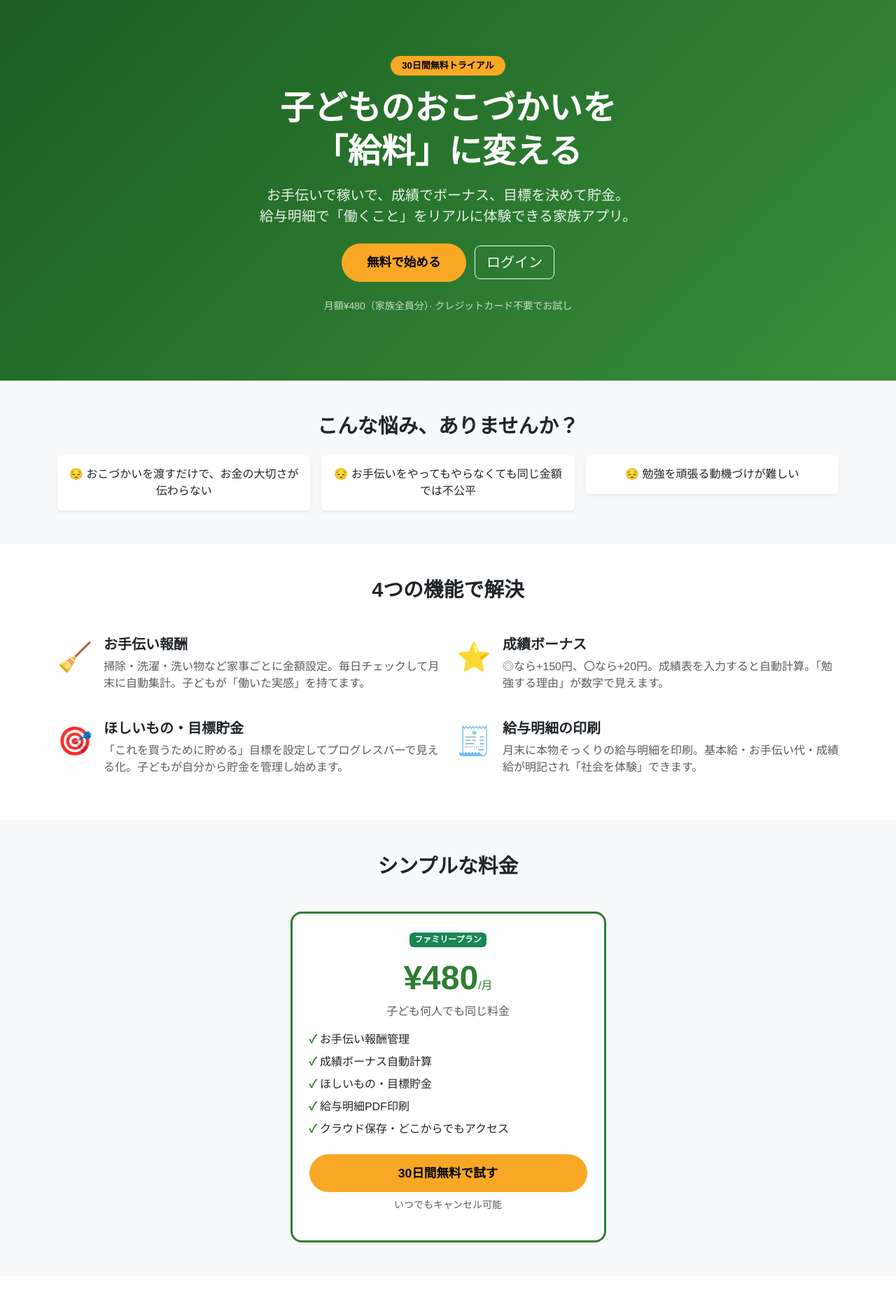
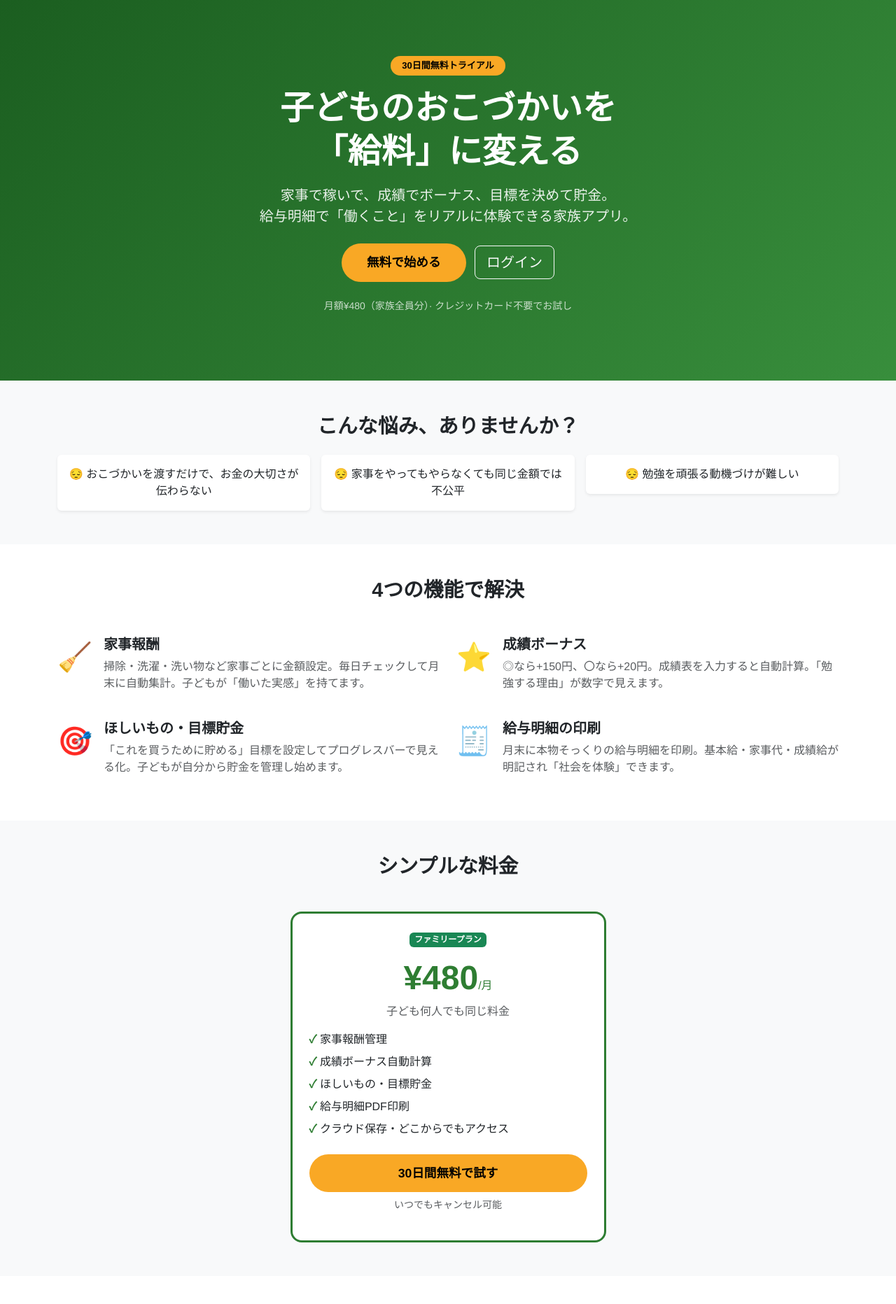
Before and after one commit to cistus-01/allowance-app, a Flask app: page / in a window 1280 px wide. Shown: the top 1864 px of the page at 70% size. Run offline with Flask 3, Linux system fonts and the light colour scheme; parts of the project's set-up code (start-up, migrations or seed data) failed here and were passed over.

Commit message:
Replace お手伝い with 家事 throughout app
Household chores are responsibilities, not helping out.

Co-Authored-By: Claude Sonnet 4.6 <noreply@anthropic.com>

```diff
--- a/app/routes/home.py
+++ b/app/routes/home.py
@@ -45,7 +45,7 @@ def index():
                 salary = calc_monthly_salary(selected_id, today.year, today.month)
                 balance = calc_balance(selected_id)
 
-        # 今日の全子供のお手伝いチェック数（ホーム一覧用）
+        # 今日の全子供の家事チェック数（ホーム一覧用）
         today_str = today.isoformat()
         chore_counts_today = {}
         for child in (children or []):
@@ -71,7 +71,7 @@ def index():
             (current_user.id,)
         ).fetchone()
 
-        # 今日のお手伝いチェック状況
+        # 今日の家事チェック状況
         chore_types = db.execute('SELECT * FROM chore_types WHERE is_active=1 ORDER BY sort_order').fetchall()
         today_str = today.isoformat()
         today_checks = {}
@@ -82,7 +82,7 @@ def index():
             ).fetchone()
             today_checks[str(ct['id'])] = row is not None
 
-        # 目標達成まであと何日？（全お手伝い毎日やった場合の最短日数）
+        # 目標達成まであと何日？（全家事毎日やった場合の最短日数）
         days_to_goal = None
         if top_goal:
             remaining = top_goal['target_amount'] - balance
--- a/app/templates/billing/index.html
+++ b/app/templates/billing/index.html
@@ -44,7 +44,7 @@
       <div class="card-header">プレミアムプラン — ¥480/月</div>
       <div class="card-body">
         <ul class="list-unstyled mb-4">
-          <li class="mb-2">✅ お手伝い報酬の管理</li>
+          <li class="mb-2">✅ 家事報酬の管理</li>
           <li class="mb-2">✅ 成績ボーナス自動計算</li>
           <li class="mb-2">✅ ほしいもの・目標貯金</li>
           <li class="mb-2">✅ 給与明細PDF印刷</li>
--- a/app/templates/home/index_child.html
+++ b/app/templates/home/index_child.html
@@ -51,7 +51,7 @@
 {% if chore_types %}
 <div class="mb-3">
   <div class="d-flex align-items-center justify-content-between mb-2">
-    <div class="fw-bold">今日のお手伝い</div>
+    <div class="fw-bold">今日の家事</div>
     <a href="{{ url_for('chores.index') }}" class="text-muted small">もっと見る →</a>
   </div>
   <div class="d-flex flex-wrap gap-2" id="quick-chores">
--- a/app/templates/home/lp.html
+++ b/app/templates/home/lp.html
@@ -3,11 +3,11 @@
 <head>
 <meta charset="UTF-8">
 <meta name="viewport" content="width=device-width, initial-scale=1.0">
-<title>おこづかい帳 | 子どものお金教育アプリ — お手伝い・成績・目標貯金を一括管理</title>
-<meta name="description" content="小学生のおこづかい管理アプリ。お手伝いで稼ぎ、成績でボーナス、目標を決めて貯金。給与明細で「働くこと」をリアルに体験。30日間無料トライアル、月額¥480。">
-<meta name="keywords" content="おこづかい アプリ,子供 おこづかい 管理,お手伝い 報酬,お金教育 小学生,こづかい帳 アプリ">
+<title>おこづかい帳 | 子どものお金教育アプリ — 家事・成績・目標貯金を一括管理</title>
+<meta name="description" content="小学生のおこづかい管理アプリ。家事で稼ぎ、成績でボーナス、目標を決めて貯金。給与明細で「働くこと」をリアルに体験。30日間無料トライアル、月額¥480。">
+<meta name="keywords" content="おこづかい アプリ,子供 おこづかい 管理,家事 報酬,お金教育 小学生,こづかい帳 アプリ">
 <meta property="og:title" content="おこづかい帳 — 子どものお金教育アプリ">
-<meta property="og:description" content="お手伝い×成績×目標貯金で、子どもがお金を楽しく学べる。月額¥480、30日無料。">
+<meta property="og:description" content="家事×成績×目標貯金で、子どもがお金を楽しく学べる。月額¥480、30日無料。">
 <meta property="og:type" content="website">
 <meta property="og:url" content="https://allowance-app-98k3.onrender.com/">
 <link rel="canonical" href="https://allowance-app-98k3.onrender.com/">
@@ -37,7 +37,7 @@ footer { background: #1a1a1a; color: #aaa; }
   <div class="container">
     <span class="badge-free mb-3 d-inline-block">30日間無料トライアル</span>
     <h1 class="mb-3">子どものおこづかいを<br>「給料」に変える</h1>
-    <p class="lead mb-4">お手伝いで稼いで、成績でボーナス、目標を決めて貯金。<br>給与明細で「働くこと」をリアルに体験できる家族アプリ。</p>
+    <p class="lead mb-4">家事で稼いで、成績でボーナス、目標を決めて貯金。<br>給与明細で「働くこと」をリアルに体験できる家族アプリ。</p>
     <a href="/register/" class="btn btn-cta btn-lg me-2 mb-2">無料で始める</a>
     <a href="/auth/login" class="btn btn-outline-light btn-lg mb-2">ログイン</a>
     <p class="mt-3 small opacity-75">月額¥480（家族全員分）· クレジットカード不要でお試し</p>
@@ -53,7 +53,7 @@ footer { background: #1a1a1a; color: #aaa; }
         <div class="card border-0 shadow-sm p-3">😔 おこづかいを渡すだけで、お金の大切さが伝わらない</div>
       </div>
       <div class="col-md-4 col-10">
-        <div class="card border-0 shadow-sm p-3">😔 お手伝いをやってもやらなくても同じ金額では不公平</div>
+        <div class="card border-0 shadow-sm p-3">😔 家事をやってもやらなくても同じ金額では不公平</div>
       </div>
       <div class="col-md-4 col-10">
         <div class="card border-0 shadow-sm p-3">😔 勉強を頑張る動機づけが難しい</div>
@@ -71,7 +71,7 @@ footer { background: #1a1a1a; color: #aaa; }
         <div class="d-flex gap-3 align-items-start">
           <div class="feature-icon">🧹</div>
           <div>
-            <h5 class="fw-bold">お手伝い報酬</h5>
+            <h5 class="fw-bold">家事報酬</h5>
             <p class="text-muted">掃除・洗濯・洗い物など家事ごとに金額設定。毎日チェックして月末に自動集計。子どもが「働いた実感」を持てます。</p>
           </div>
         </div>
@@ -99,7 +99,7 @@ footer { background: #1a1a1a; color: #aaa; }
           <div class="feature-icon">🧾</div>
           <div>
             <h5 class="fw-bold">給与明細の印刷</h5>
-            <p class="text-muted">月末に本物そっくりの給与明細を印刷。基本給・お手伝い代・成績給が明記され「社会を体験」できます。</p>
+            <p class="text-muted">月末に本物そっくりの給与明細を印刷。基本給・家事代・成績給が明記され「社会を体験」できます。</p>
           </div>
         </div>
       </div>
@@ -118,7 +118,7 @@ footer { background: #1a1a1a; color: #aaa; }
           <div style="font-size:3rem; font-weight:900; color:var(--green);">¥480<span style="font-size:1rem; font-weight:normal;">/月</span></div>
           <p class="text-muted">子ども何人でも同じ料金</p>
           <ul class="list-unstyled text-start mt-3 mb-4">
-            <li class="mb-2"><span class="check">✓</span> お手伝い報酬管理</li>
+            <li class="mb-2"><span class="check">✓</span> 家事報酬管理</li>
             <li class="mb-2"><span class="check">✓</span> 成績ボーナス自動計算</li>
             <li class="mb-2"><span class="check">✓</span> ほしいもの・目標貯金</li>
             <li class="mb-2"><span class="check">✓</span> 給与明細PDF印刷</li>
@@ -149,7 +149,7 @@ footer { background: #1a1a1a; color: #aaa; }
               </tr>
             </thead>
             <tbody>
-              <tr><td class="text-start">お手伝い報酬管理</td><td>✅</td><td>✅</td></tr>
+              <tr><td class="text-start">家事報酬管理</td><td>✅</td><td>✅</td></tr>
               <tr><td class="text-start">成績ボーナス自動計算</td><td>✅</td><td>❌</td></tr>
               <tr><td class="text-start">目標貯金・ほしいもの設定</td><td>✅</td><td>△</td></tr>
               <tr><td class="text-start">給与明細の印刷</td><td>✅</td><td>❌</td></tr>
@@ -191,7 +191,7 @@ footer { background: #1a1a1a; color: #aaa; }
         </div>
         <div class="mb-4">
           <p class="faq-q">Q. 子どもも自分で操作できますか？</p>
-          <p>A. はい。子ども専用の画面があり、今日のお手伝いをチェックしたり、貯金の進み具合を確認できます。操作はシンプルです。</p>
+          <p>A. はい。子ども専用の画面があり、今日の家事をチェックしたり、貯金の進み具合を確認できます。操作はシンプルです。</p>
         </div>
       </div>
     </div>
@@ -222,7 +222,7 @@ footer { background: #1a1a1a; color: #aaa; }
   "name": "おこづかい帳",
   "applicationCategory": "FinanceApplication",
   "operatingSystem": "Web, iOS, Android",
-  "description": "小学生のおこづかい管理アプリ。お手伝い報酬・成績ボーナス・目標貯金を一括管理。給与明細印刷機能付き。",
+  "description": "小学生のおこづかい管理アプリ。家事報酬・成績ボーナス・目標貯金を一括管理。給与明細印刷機能付き。",
   "url": "https://allowance-app-98k3.onrender.com/",
   "offers": {
     "@type": "Offer",
```
Also changed, not shown: app/templates/base.html (+6 -6 lines), app/templates/onboarding/index.html (+6 -6 lines).
